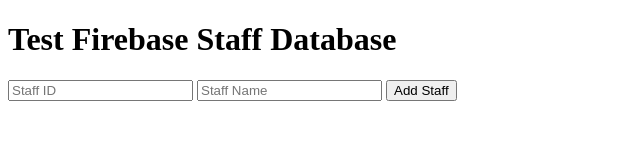
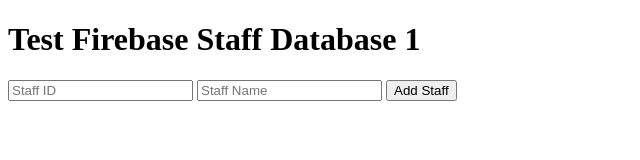
Before and after one commit to AbdelazizGedella/PMS, a plain HTML site: page index.html in a window 1280 px wide. Shown: the full height of the page, 0-640 px from the left. Drawn offline with Linux system fonts and the light colour scheme.

Commit message:
Update index.html

```diff
--- a/index.html
+++ b/index.html
@@ -9,7 +9,7 @@
   <script src="https://www.gstatic.com/firebasejs/9.15.0/firebase-firestore-compat.js"></script>
 </head>
 <body>
-  <h1>Test Firebase Staff Database</h1>
+  <h1>Test Firebase Staff Database 1</h1>
 
   <!-- Form to Add New Staff -->
   <input type="text" id="staffId" placeholder="Staff ID">
```
